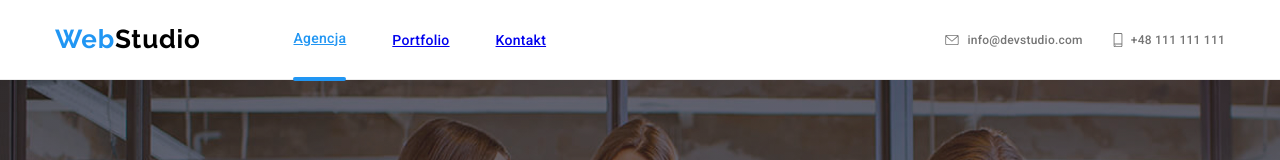
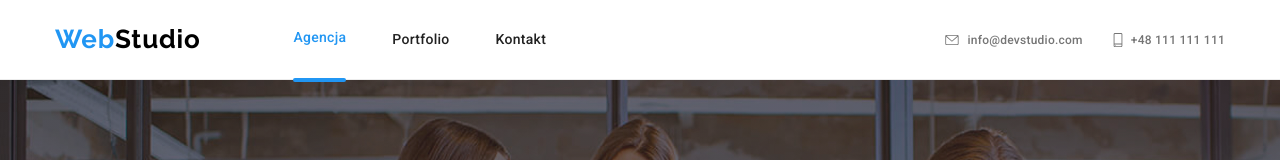
Before and after one commit to Piotr-Wesolowski/goit-markup-hw-08, a plain HTML site: page index.html in a window 1280 px wide. Shown: the top 160 px of the page. Drawn offline with nearby package versions, Linux system fonts and the light colour scheme.

Commit message:
header in progress

```diff
--- a/sass/components/_header.scss
+++ b/sass/components/_header.scss
@@ -85,13 +85,6 @@
 
 @media (min-width: 768px) {
   .header__links {
-    text-decoration: none;
-    font-style: normal;
-    font-weight: 500;
-    font-size: 14px;
-    line-height: 16px;
-    letter-spacing: 0.02em;
-    color: var(--black-main);
     display: flex;
     list-style-type: none;
     align-items: center;
@@ -106,6 +99,13 @@
 }
 
 .header__links-agency {
+  text-decoration: none;
+  font-style: normal;
+  font-weight: 500;
+  font-size: 14px;
+  line-height: 16px;
+  letter-spacing: 0.02em;
+  color: var(--black-main);
   transition-duration: 250ms;
   transition-timing-function: cubic-bezier(0.4, 0, 0.2, 1);
 
@@ -131,13 +131,13 @@
 }
 
 .header__links-portfolio {
-  // text-decoration: none;
-  // font-style: normal;
-  // font-weight: 500;
-  // font-size: 14px;
-  // line-height: 16px;
-  // letter-spacing: 0.02em;
-  // color: var(--black-main);
+  text-decoration: none;
+  font-style: normal;
+  font-weight: 500;
+  font-size: 14px;
+  line-height: 16px;
+  letter-spacing: 0.02em;
+  color: var(--black-main);
   transition-duration: 250ms;
   transition-timing-function: cubic-bezier(0.4, 0, 0.2, 1);
 
@@ -169,14 +169,14 @@
 }
 
 .header__links-contact {
-  // display: flex;
-  // text-decoration: none;
-  // font-style: normal;
-  // font-weight: 500;
-  // font-size: 14px;
-  // line-height: 16px;
-  // letter-spacing: 0.02em;
-  // color: var(--black-main);
+  display: flex;
+  text-decoration: none;
+  font-style: normal;
+  font-weight: 500;
+  font-size: 14px;
+  line-height: 16px;
+  letter-spacing: 0.02em;
+  color: var(--black-main);
   transition-duration: 250ms;
   transition-timing-function: cubic-bezier(0.4, 0, 0.2, 1);
 
```
Also changed, not shown: css/main.min.css, 1 other file.
